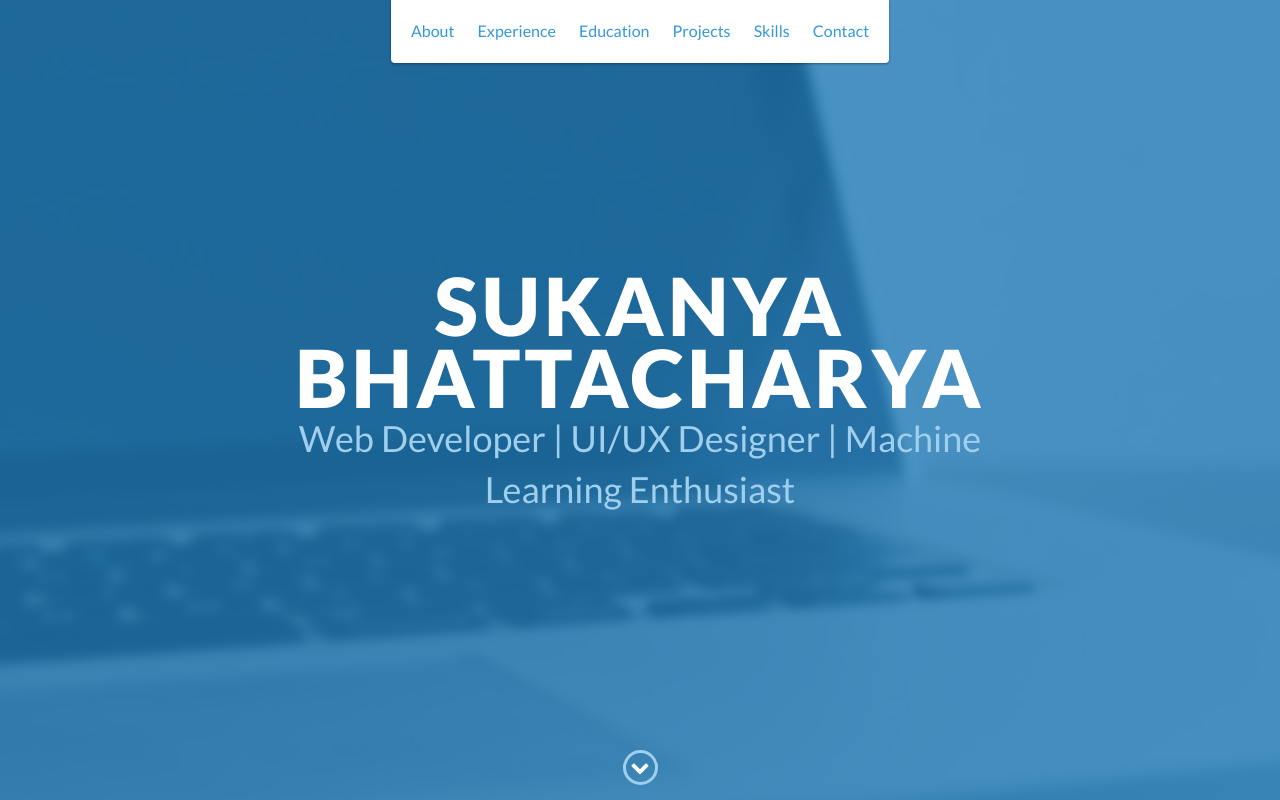
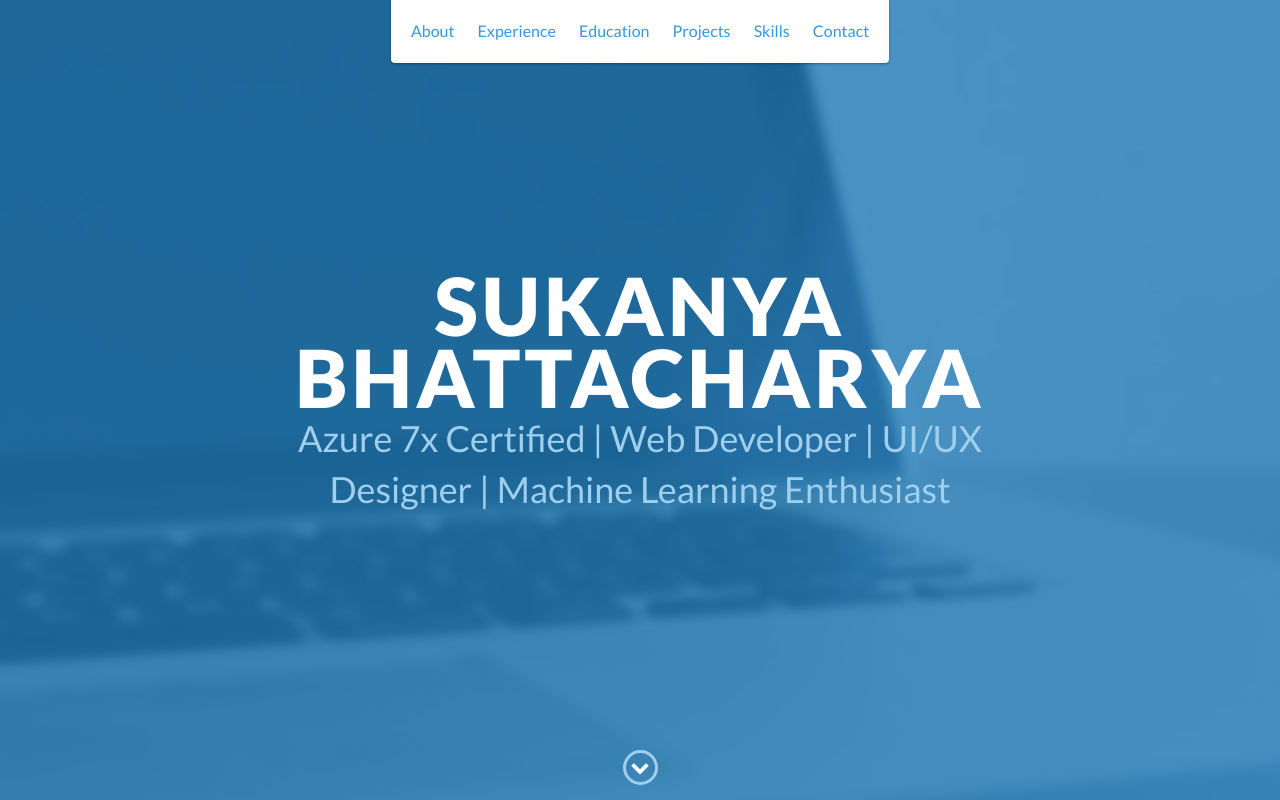
Before and after one commit to sukanya9899/sukanya9899.github.io, a website: page index.html in a window 1280 px wide. Shown: the top 800 px of the page. Drawn offline with nearby package versions, Linux system fonts and the light colour scheme.

Commit message:
Update index.html

```diff
--- a/index.html
+++ b/index.html
@@ -49,7 +49,7 @@
     <div id="lead">
         <div id="lead-content">
             <h1>Sukanya Bhattacharya</h1>
-            <h2>Web Developer | UI/UX Designer | Machine Learning Enthusiast</h2>
+            <h2>Azure 7x Certified | Web Developer | UI/UX Designer | Machine Learning Enthusiast</h2>
             <!-- <a href="https://github.com/sukanya9899/sukanya9899.github.io/files/5862555/Sukanya.Bhattacharya.CV.pdf" class="btn-rounded-white">Download Resume</a> -->
         </div>
         <!-- End #lead-content -->
```
